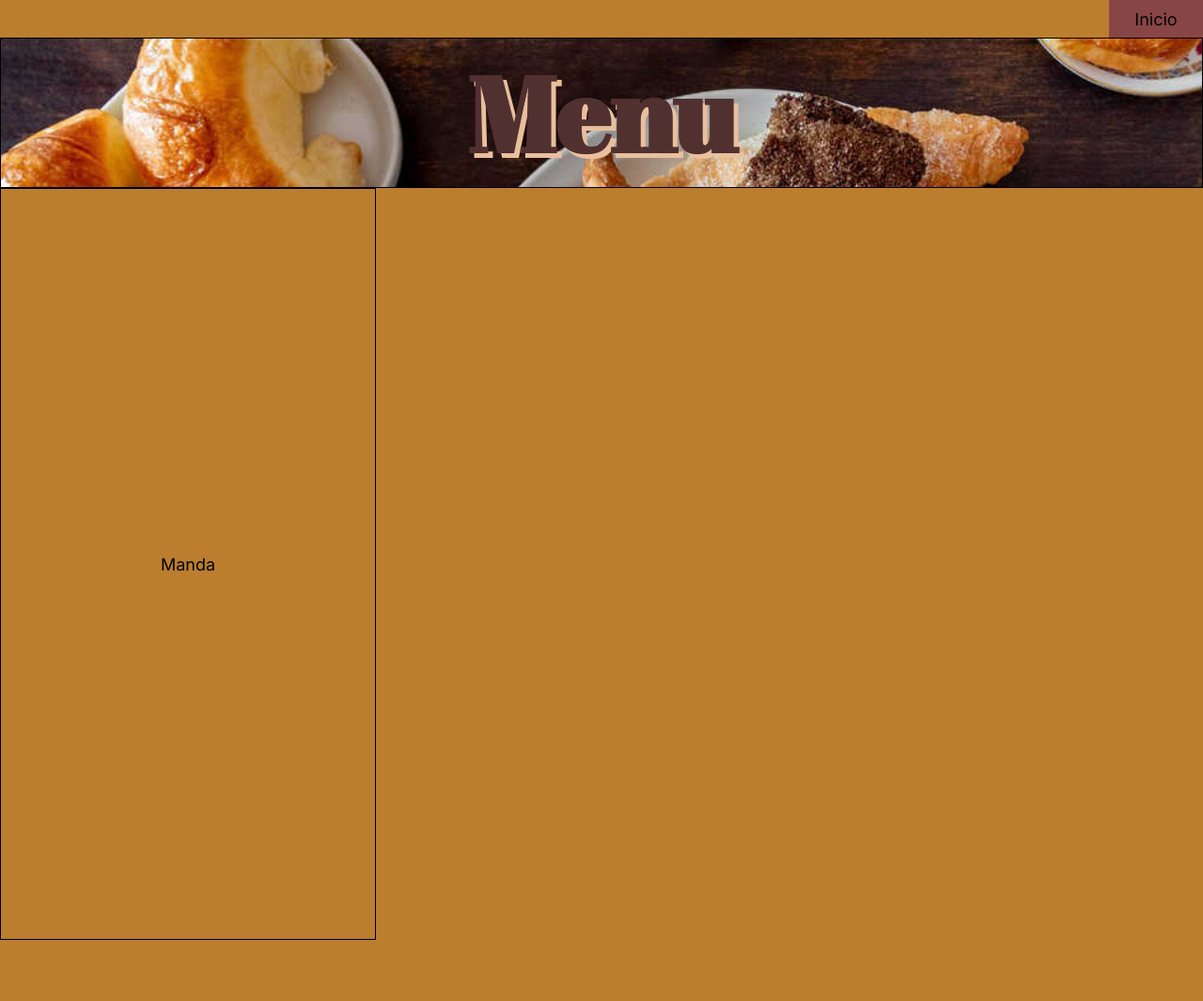
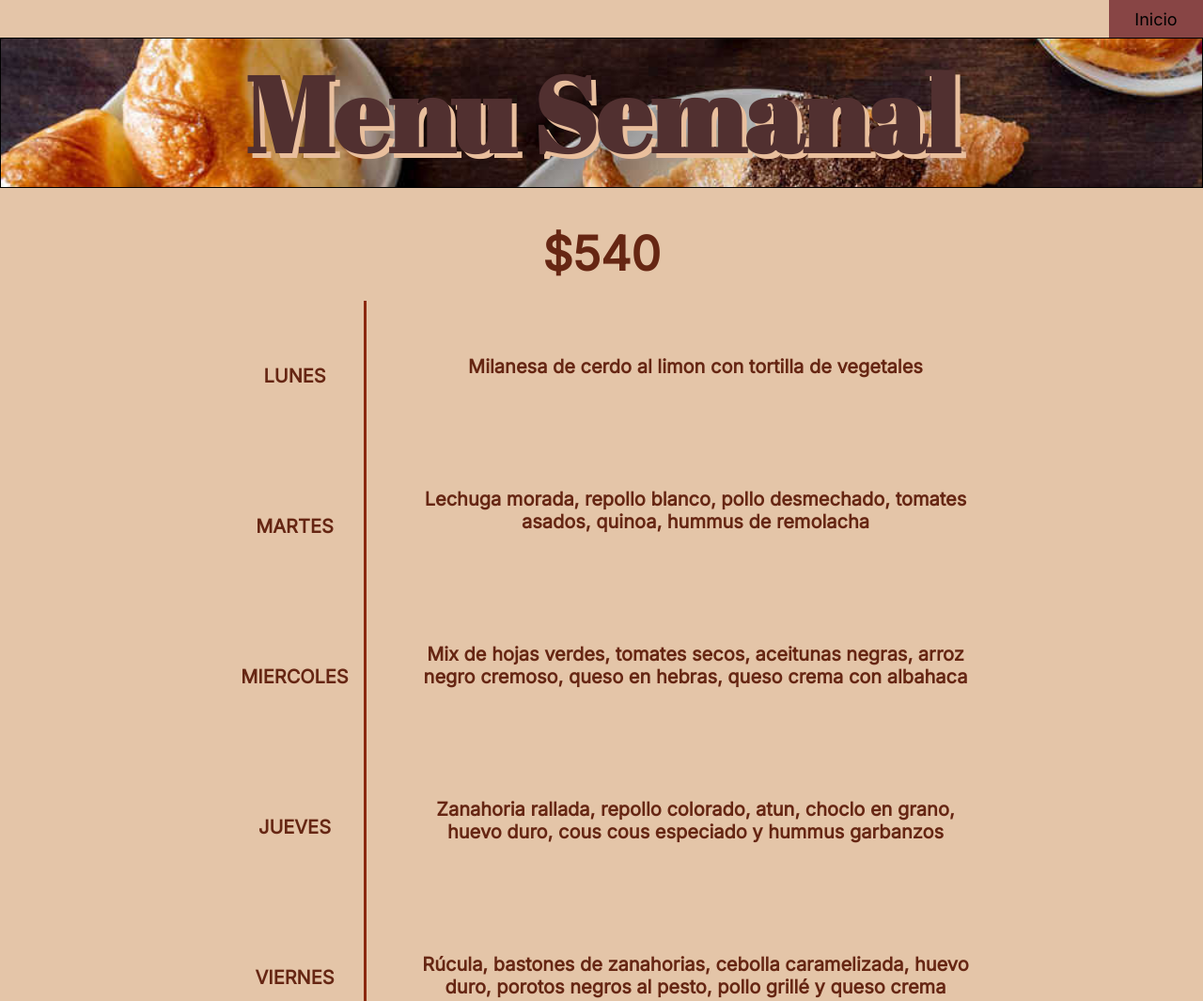
Before and after one commit to Naon25/Bv-Soler, a plain HTML site: page paginas/transformaciones.html in a window 1280 px wide. Shown: the top 1065 px of the page at 94% size. Before the commit the page ends 1000 px from the top, so only its background shows below. Drawn offline with Linux system fonts and the light colour scheme.

Commit message:
Transformaciones terminado

```diff
--- a/Styles/transformaciones.css
+++ b/Styles/transformaciones.css
@@ -7,7 +7,7 @@
  }
 
  body{
-    background-color:  rgb(187, 126, 47);
+    background-color:  rgb(228, 197, 168);
     font-family: Inter;
     font-size: 18px;
  }
@@ -32,7 +32,7 @@
     align-items: center;
  }
 
- section, article {
+ section {
     display: flex;
     padding: 0px;
     justify-content: center;
@@ -65,7 +65,66 @@
     100% { color: rgb(46, 44, 44);}
   }
 
-  .menu_opc{
-   height: 800px;
-   width: 400px;
+@keyframes menu {
+   50% { font-size: 23px;}
+}
+
+article{
+   height: 900px;
+   width: 800px;
+   display: grid;
+   grid-template-areas:
+   "precio precio "
+   "dia comida";
+   grid-template-rows: 100px 800px;
+   grid-template-columns: 150px 650px;
   }
+
+#precio{
+   grid-area: precio;
+   display: flex;
+   justify-content: center;
+   align-items: center;
+   font-size: 50px;
+   color: rgb(102, 38, 19);
+  }
+
+.menu_opc{
+   justify-content:space-around ;
+   display: flex;
+   align-items: center;
+   font-size: 20px;
+   flex-direction: column;
+}
+
+
+#dia{
+   grid-area: dia;
+   display: flex;
+   border-right: 3px solid  rgb(139, 40, 15);
+   animation-name: menu;
+   animation-duration: 5s;
+   animation-iteration-count: infinite;
+  }
+#comida{
+   grid-area: comida;
+   margin-left: 50px;
+  }
+
+#nav{
+   display: flex;
+   justify-content: center;
+   align-items: center;
+   padding: 20px;
+}
+
+p{
+   font-weight: bold;
+   color: rgb(102, 38, 19);
+   text-align:center;
+}
+
+p:hover {
+   font-size: 25px;
+   color: rgb(48, 54, 13);
+}
--- a/paginas/transformaciones.html
+++ b/paginas/transformaciones.html
@@ -15,10 +15,26 @@
         </nav>
     </header>
     <section id="border" class="menu">
-        <h1>Menu</h1>
+        <h1>Menu Semanal</h1>
     </section>
-    <article id="border" class="menu_opc">
-        <div>Manda</div>
-    </article>
+    <nav id="nav">
+        <article>
+            <h1 id="precio" >$540</h1>
+            <div id="dia" class="menu_opc">
+                <p>LUNES</p>
+                <p>MARTES</p>
+                <p>MIERCOLES</p>
+                <p>JUEVES</p>
+                <p>VIERNES</p>
+            </div>
+            <div id="comida" class="menu_opc">
+                <p>Milanesa de cerdo al limon con tortilla de vegetales</p>
+                <p>Lechuga morada, repollo blanco, pollo desmechado, tomates asados, quinoa, hummus de remolacha</p>
+                <p>Mix de hojas verdes, tomates secos, aceitunas negras, arroz negro cremoso, queso en hebras, queso crema con albahaca</p>
+                <p>Zanahoria rallada, repollo colorado, atun, choclo en grano, huevo duro, cous cous especiado y hummus garbanzos</p>
+                <p>Rúcula, bastones de zanahorias, cebolla caramelizada, huevo duro, porotos negros al pesto, pollo grillé y queso crema</p>
+            </div>
+        </article>
+    </nav>
 </body>
 </html>
```
